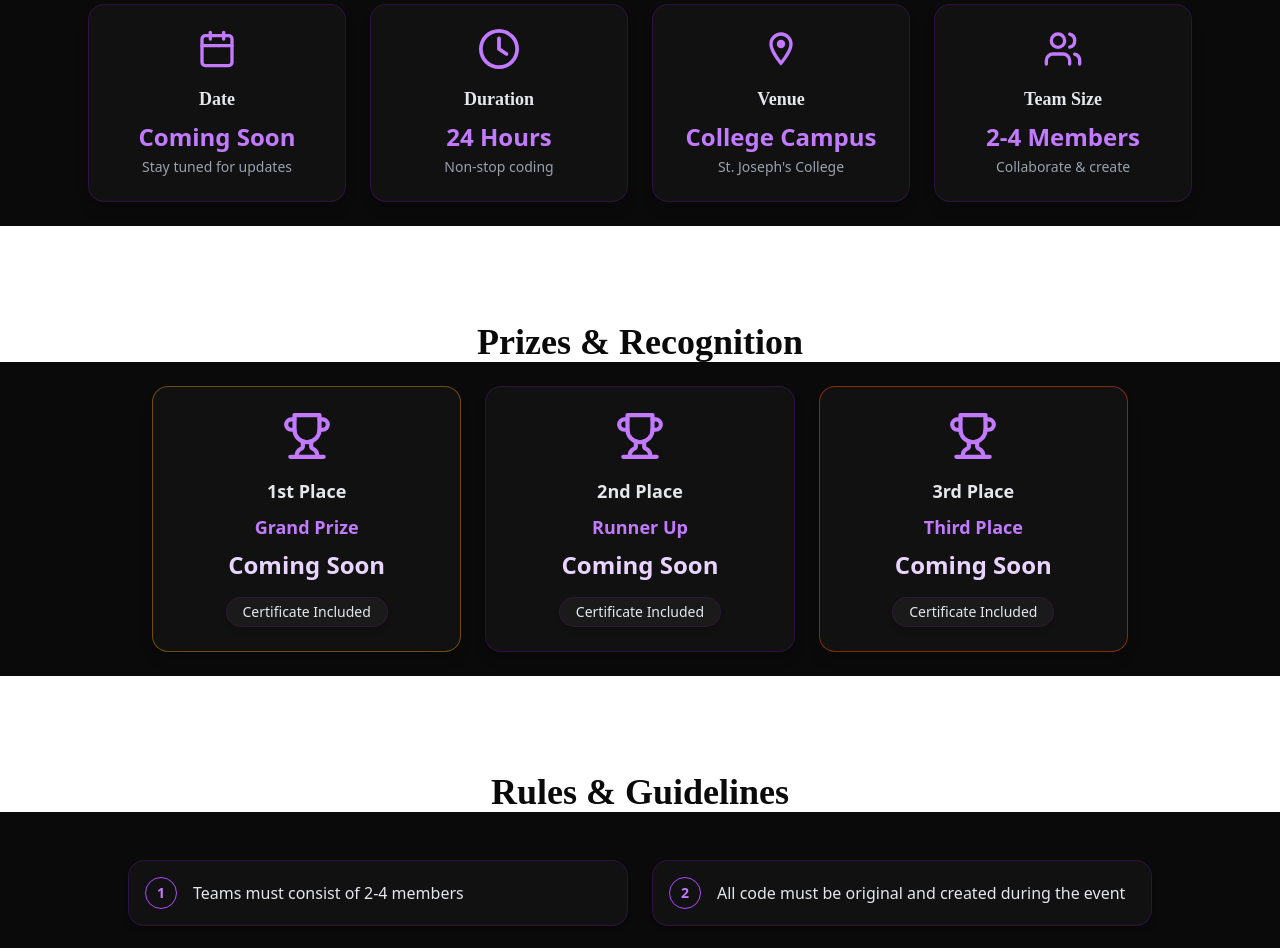
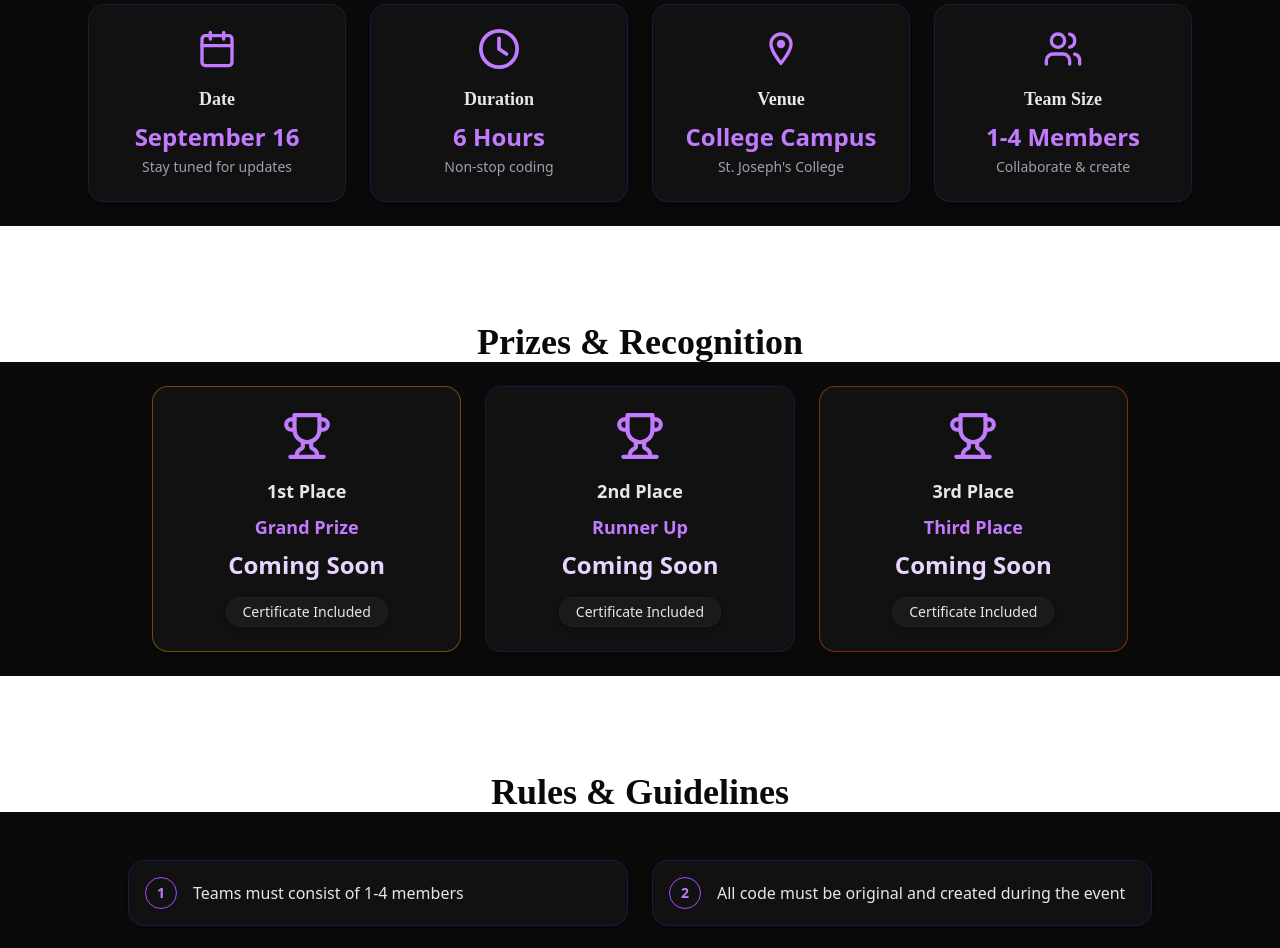
Before and after one commit to Noel1214/hackathon-it, a Next.js app: page / in a window 1280 px wide. Shown: the part 1440-2388 px from the top of the page. Built offline with nearby package versions, Linux system fonts and the light colour scheme.

Commit message:
updated the front page

```diff
--- a/app/page.tsx
+++ b/app/page.tsx
@@ -14,7 +14,7 @@ import Link from "next/link";
 export default function Home() {
 
   const rules = [
-    "Teams must consist of 2-4 members",
+    "Teams must consist of 1-4 members",
     "All code must be original and created during the event",
     "Use of external APIs and libraries is allowed",
     "Projects must be submitted before the deadline",
@@ -44,11 +44,11 @@ export default function Home() {
 
           {/* Button */}
           <Link href="/registration">
-          <div className="mt-[3rem]">
-            <button className="bg-purple-600 hover:bg-purple-700 text-white font-semibold py-3 px-8 rounded-lg shadow-lg transition duration-300">
-              Register Now
-            </button>
-          </div>
+            <div className="mt-[3rem]">
+              <button className="bg-purple-600 hover:bg-purple-700 text-white font-semibold py-3 px-8 rounded-lg shadow-lg transition duration-300">
+                Register Now
+              </button>
+            </div>
           </Link>
 
         </div>
@@ -81,7 +81,7 @@ export default function Home() {
             <div className="bg-[#111] border border-purple-900/40 rounded-2xl p-6 text-center shadow-lg">
               <LuCalendar className="mx-auto mb-4 text-purple-400" size={40} />
               <h3 className="playfair-display text-lg font-semibold text-gray-200 mb-2">Date</h3>
-              <p className="text-2xl font-bold text-purple-400">Coming Soon</p>
+              <p className="text-2xl font-bold text-purple-400">September 16</p>
               <p className="text-sm text-gray-400 mt-1">Stay tuned for updates</p>
             </div>
 
@@ -89,7 +89,7 @@ export default function Home() {
             <div className="bg-[#111] border border-purple-900/40 rounded-2xl p-6 text-center shadow-lg">
               <FaRegClock className="mx-auto mb-4 text-purple-400" size={40} />
               <h3 className="playfair-display text-lg font-semibold text-gray-200 mb-2">Duration</h3>
-              <p className="text-2xl font-bold text-purple-400">24 Hours</p>
+              <p className="text-2xl font-bold text-purple-400">6 Hours</p>
               <p className="text-sm text-gray-400 mt-1">Non-stop coding</p>
             </div>
 
@@ -105,7 +105,7 @@ export default function Home() {
             <div className="bg-[#111] border border-purple-900/40 rounded-2xl p-6 text-center shadow-lg">
               <LuUsers className="mx-auto mb-4 text-purple-400" size={40} />
               <h3 className="playfair-display text-lg font-semibold text-gray-200 mb-2">Team Size</h3>
-              <p className="text-2xl font-bold text-purple-400">2-4 Members</p>
+              <p className="text-2xl font-bold text-purple-400">1-4 Members</p>
               <p className="text-sm text-gray-400 mt-1">Collaborate &amp; create</p>
             </div>
           </div>
```
